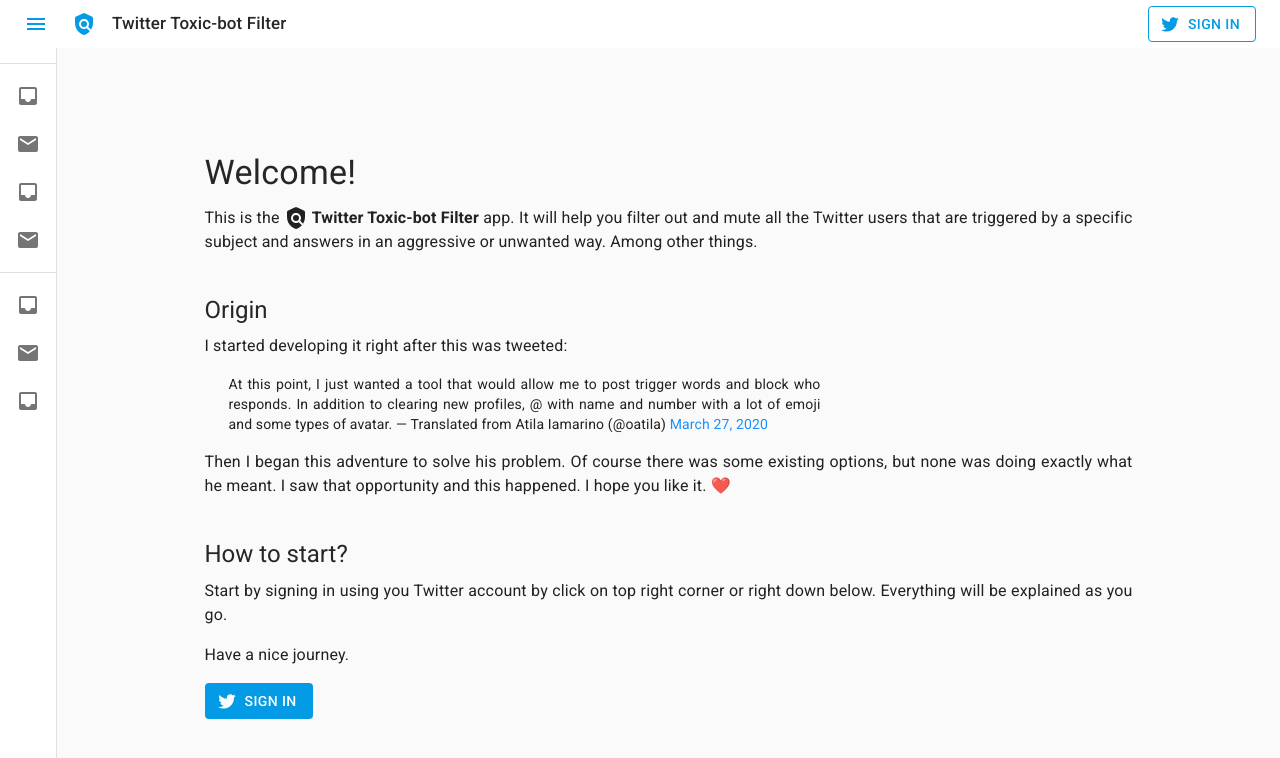
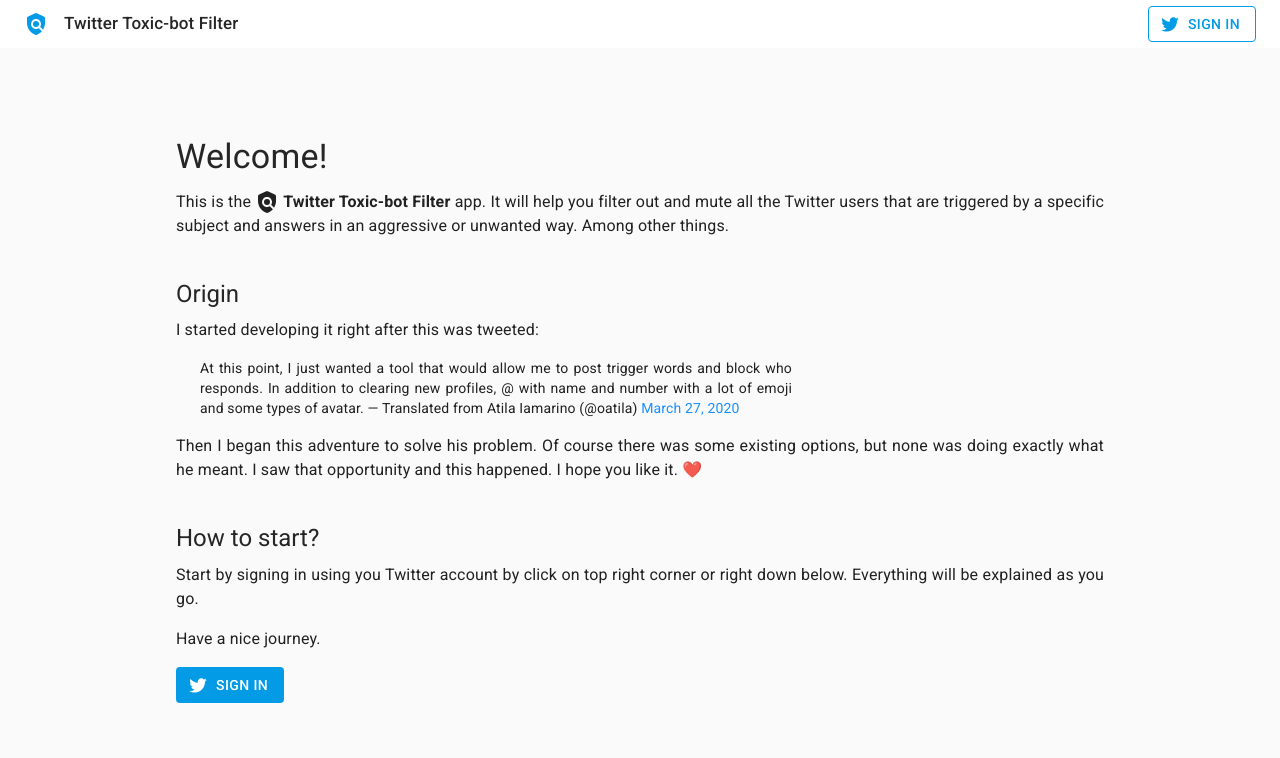
Before and after one commit to italodeandra/twitter-toxic-bot-filter, a React (Create React App) app: page / in a window 1280 px wide. Shown: the top 758 px of the page. Built offline with nearby package versions, Linux system fonts and the light colour scheme.

Commit message:
improve design, usage of user data store and new test views

```diff
--- a/src/views/App/App.tsx
+++ b/src/views/App/App.tsx
@@ -1,13 +1,16 @@
 import React, { useMemo } from 'react'
 import { createMuiTheme, makeStyles, Theme, ThemeProvider } from '@material-ui/core/styles'
-import { BrowserRouter as Router, Link, Route, Switch } from 'react-router-dom'
+import { BrowserRouter as Router, Link, Redirect, Route, Switch } from 'react-router-dom'
 import Welcome from '../Welcome/Welcome'
 import { lightBlue } from '@material-ui/core/colors'
 import { CssBaseline, useMediaQuery } from '@material-ui/core'
-import { PolicyRounded as PolicyRoundedIcon } from '@material-ui/icons'
+import { HomeRounded as HomeRoundedIcon, PolicyRounded as PolicyRoundedIcon } from '@material-ui/icons'
 import { useLocalStorage } from 'react-use'
 import AppDrawer, { toolbarStyles } from './Drawer/AppDrawer'
 import AppAppBar from './AppBar/AppBar'
+import { useUser } from '../../store/reducers/user/userReducer'
+import Home from '../Home/Home'
+import Private from '../Private/Private'
 
 export const drawerWidth = 240
 
@@ -32,6 +35,10 @@ const useStyles = makeStyles((theme: Theme) => ({
     },
 }))
 
+const menus = [
+    { title: 'Home', icon: <HomeRoundedIcon />, url: '/' }
+]
+
 function App() {
     const prefersDarkMode = useMediaQuery('(prefers-color-scheme: dark)')
     const theme = useMemo(
@@ -48,8 +55,10 @@ function App() {
     )
 
     const classes = useStyles()
-    const isMobile = useMediaQuery(theme.breakpoints.down('xs'))
+    const isMobile = useMediaQuery(theme.breakpoints.down('xs'), { noSsr: true })
     const [ open, setOpen ] = useLocalStorage<boolean>('NavigationDrawerOpen', false)
+    const [ user ] = useUser()
+    const isSignedIn = !!user
 
     const logo = useMemo(() => (
       <Link
@@ -87,12 +96,16 @@ function App() {
                     open={open}
                     logo={logo}
                     handleDrawerClose={handleDrawerClose}
+                    handleDrawerOpen={handleDrawerOpen}
+                    isSignedIn={isSignedIn}
+                    menus={menus}
                   />
 
                   <main className={classes.content}>
                       <div className={classes.toolbar} />
                       <Switch>
-                          <Route path="/"><Welcome /></Route>
+                          <Route path="/" exact>{isSignedIn ? <Home /> : <Welcome />}</Route>
+                          <Route path="/private">{isSignedIn ? <Private /> : <Redirect to="/" />}</Route>
                       </Switch>
                   </main>
               </Router>
--- a/src/views/App/Drawer/AppDrawer.tsx
+++ b/src/views/App/Drawer/AppDrawer.tsx
@@ -6,28 +6,31 @@ import {
     ListItem,
     ListItemIcon,
     ListItemText,
+    SwipeableDrawer,
     Tooltip,
     Typography,
     useTheme
 } from '@material-ui/core'
-import React, { FunctionComponent, ReactNode, useState } from 'react'
+import React, { FunctionComponent, ReactElement, ReactNode, useState } from 'react'
 import useScrollVisible from '../../../hooks/useScrollVisible'
-import { Inbox as InboxIcon, Mail as MailIcon } from '@material-ui/icons'
 import { makeStyles, Theme } from '@material-ui/core/styles'
 import { drawerWidth } from '../App'
 import clsx from 'clsx'
 import MenuButton from '../MenuButton/MenuButton'
+import { NavLink } from 'react-router-dom'
 
 export const toolbarStyles = (theme: Theme) => ({
     display: 'flex',
     alignItems: 'center',
     justifyContent: 'flex-end',
+    padding: theme.spacing(0, 2),
+    // necessary for content to be below app bar
+    ...theme.mixins.toolbar,
+    minHeight: '48px !important',
     [theme.breakpoints.down('xs')]: {
         justifyContent: 'flex-start',
+        minHeight: '56px !important'
     },
-    padding: theme.spacing(0, 2),
-    // necessary for content to be below app bar
-    ...theme.mixins.toolbar
 })
 
 const useStyles = makeStyles((theme: Theme) => ({
@@ -38,23 +41,27 @@ const useStyles = makeStyles((theme: Theme) => ({
     },
     drawerPaper: {
         width: drawerWidth,
+        // backgroundColor: 'transparent',
+        // border: 'none'
     },
     drawerOpen: {
         width: drawerWidth,
-        transition: theme.transitions.create('width', {
+        transition: theme.transitions.create([ 'width', 'border', 'background-color' ], {
             easing: theme.transitions.easing.sharp,
             duration: theme.transitions.duration.enteringScreen,
         }),
         overflowX: 'hidden',
     },
     drawerClose: {
-        transition: theme.transitions.create('width', {
+        transition: theme.transitions.create([ 'width', 'border', 'background-color' ], {
             easing: theme.transitions.easing.sharp,
             duration: theme.transitions.duration.leavingScreen,
         }),
         overflowX: 'hidden',
         overflowY: 'hidden',
         width: theme.spacing(7) + 1,
+        border: 'none',
+        backgroundColor: 'transparent',
     },
     drawerCloseScrollable: {
         '&:hover': {
@@ -65,12 +72,27 @@ const useStyles = makeStyles((theme: Theme) => ({
         }
     },
     drawerToolbarDivider: {
-        marginTop: -1
+        marginBottom: -1
+    },
+    drawerSignedOut: {
+        width: '0 !important'
+    },
+    menu: {
+        '&.active': {
+            backgroundColor: theme.palette.primary.main,
+            color: theme.palette.primary.contrastText,
+            fontWeight: theme.typography.fontWeightMedium,
+        }
+    },
+    menuIcon: {
+        color: 'inherit'
     },
 
     toolbar: {
-        ...toolbarStyles(theme)
-    }
+        ...toolbarStyles(theme),
+        // borderBottom: '1px solid rgba(0, 0, 0, 0.12)'
+        paddingRight: 0
+    },
 }))
 
 interface Props {
@@ -78,6 +100,13 @@ interface Props {
     open: boolean
     logo: ReactNode
     handleDrawerClose: () => void
+    handleDrawerOpen: () => void
+    isSignedIn: boolean
+    menus: {
+        title: string
+        icon: ReactElement
+        url: string
+    }[]
 }
 
 const AppDrawer: FunctionComponent<Props> = ({
@@ -85,6 +114,9 @@ const AppDrawer: FunctionComponent<Props> = ({
                                                  open,
                                                  logo,
                                                  handleDrawerClose,
+                                                 handleDrawerOpen,
+                                                 isSignedIn,
+                                                 menus
                                              }) => {
     const classes = useStyles()
     const theme = useTheme()
@@ -93,40 +125,23 @@ const AppDrawer: FunctionComponent<Props> = ({
     const [ isDrawerCloseScrollVisible ] = useScrollVisible(scrollableElementRef)
 
     const drawer = (<>
+        {open &&
         <Divider className={classes.drawerToolbarDivider} />
-        <List>
-            {[ 'Inbox', 'Starred', 'Send email', 'Drafts' ].map((text, index) => (
+        }
+        <List dense={!isMobile}>
+            {menus.map(menu => (
               <Tooltip
-                key={text}
-                title={text}
-                aria-label={text.toLowerCase()}
+                key={menu.title}
+                title={menu.title}
+                aria-label={menu.title.toLowerCase()}
                 placement="right"
                 disableFocusListener={isMobile || open}
                 disableHoverListener={isMobile || open}
                 disableTouchListener={isMobile || open}
               >
-                  <ListItem button>
-                      <ListItemIcon>{index % 2 === 0 ? <InboxIcon /> : <MailIcon />}</ListItemIcon>
-                      <ListItemText primary={text} />
-                  </ListItem>
-              </Tooltip>
-            ))}
-        </List>
-        <Divider />
-        <List>
-            {[ 'All mail', 'Trash', 'Spam' ].map((text, index) => (
-              <Tooltip
-                key={text}
-                title={text}
-                aria-label={text.toLowerCase()}
-                placement="right"
-                disableFocusListener={isMobile || open}
-                disableHoverListener={isMobile || open}
-                disableTouchListener={isMobile || open}
-              >
-                  <ListItem button>
-                      <ListItemIcon>{index % 2 === 0 ? <InboxIcon /> : <MailIcon />}</ListItemIcon>
-                      <ListItemText primary={text} />
+                  <ListItem button component={NavLink} to={menu.url} className={classes.menu}>
+                      <ListItemIcon className={classes.menuIcon}>{menu.icon}</ListItemIcon>
+                      <ListItemText primary={menu.title} primaryTypographyProps={{ variant: 'inherit' }} />
                   </ListItem>
               </Tooltip>
             ))}
@@ -141,12 +156,14 @@ const AppDrawer: FunctionComponent<Props> = ({
                 className={clsx(classes.drawer, {
                     [classes.drawerOpen]: open,
                     [classes.drawerClose]: !open,
+                    [classes.drawerSignedOut]: !isSignedIn
                 })}
                 classes={{
-                    paper: clsx({
+                    paper: clsx(classes.drawerPaper, {
                         [classes.drawerOpen]: open,
                         [classes.drawerClose]: !open,
-                        [classes.drawerCloseScrollable]: isDrawerCloseScrollVisible
+                        [classes.drawerSignedOut]: !isSignedIn,
+                        [classes.drawerCloseScrollable]: isDrawerCloseScrollVisible,
                     }),
                 }}
                 ModalProps={{
@@ -162,17 +179,19 @@ const AppDrawer: FunctionComponent<Props> = ({
                         open={open}
                         onClick={handleDrawerClose}
                         location="drawer"
+                        isSignedIn={isSignedIn}
                       />
                   </div>
                   {drawer}
               </Drawer>
           </Hidden>
           <Hidden smUp>
-              <Drawer
+              <SwipeableDrawer
                 variant="temporary"
                 anchor={theme.direction === 'rtl' ? 'right' : 'left'}
                 open={open}
                 onClose={handleDrawerClose}
+                onOpen={handleDrawerOpen}
                 classes={{
                     paper: classes.drawerPaper,
                 }}
@@ -187,7 +206,7 @@ const AppDrawer: FunctionComponent<Props> = ({
                       </Typography>
                   </div>
                   {drawer}
-              </Drawer>
+              </SwipeableDrawer>
           </Hidden>
       </nav>
     )
--- a/src/views/App/MenuButton/MenuButton.tsx
+++ b/src/views/App/MenuButton/MenuButton.tsx
@@ -1,9 +1,8 @@
-import MenuIcon from '@material-ui/icons/Menu'
 import { IconButton, PropTypes } from '@material-ui/core'
 import React, { FunctionComponent, useRef } from 'react'
 import { makeStyles, Theme } from '@material-ui/core/styles'
 import { animated, useTransition } from 'react-spring'
-import { MenuOpenRounded as MenuOpenRoundedIcon } from '@material-ui/icons'
+import { MenuOpenRounded as MenuOpenRoundedIcon, MenuRounded as MenuRoundedIcon } from '@material-ui/icons'
 
 const useStyles = makeStyles((theme: Theme) => ({
     root: {
@@ -25,6 +24,7 @@ interface Props {
     ariaLabel?: string
     color?: PropTypes.Color
     edge?: 'start' | 'end' | false
+    isSignedIn: boolean
 }
 
 const MenuButton: FunctionComponent<Props> = ({
@@ -35,16 +35,19 @@ const MenuButton: FunctionComponent<Props> = ({
                                                   location,
                                                   ariaLabel,
                                                   color,
-                                                  edge
+                                                  edge,
+                                                  isSignedIn
                                               }) => {
     const classes = useStyles()
     const ref = useRef<HTMLDivElement>(null)
 
-    let show = true
-    if (location === 'app-bar') {
-        show = !isMobile && !open
-    } else if (location === 'drawer') {
-        show = !isMobile && open
+    let show = isSignedIn
+    if (isSignedIn) {
+        if (location === 'app-bar') {
+            show = isMobile || !open
+        } else if (location === 'drawer') {
+            show = !isMobile && open
+        }
     }
 
     const transitions = useTransition(show, null, {
@@ -70,7 +73,7 @@ const MenuButton: FunctionComponent<Props> = ({
                     className={className}
                   >
                       {location === 'drawer' && <MenuOpenRoundedIcon />}
-                      {location === 'app-bar' && <MenuIcon />}
+                      {location === 'app-bar' && <MenuRoundedIcon />}
                   </IconButton>
               </animated.div>
             )
--- /dev/null
+++ b/src/views/Home/Home.tsx
@@ -0,0 +1,12 @@
+import { Container } from '@material-ui/core'
+import React from 'react'
+
+const Home = () => {
+    return (
+      <Container maxWidth="md">
+          hello world
+      </Container>
+    )
+}
+
+export default Home
--- /dev/null
+++ b/src/views/Private/Private.tsx
@@ -0,0 +1,12 @@
+import { Container } from '@material-ui/core'
+import React from 'react'
+
+const Private = () => {
+    return (
+      <Container maxWidth="md">
+          hello world
+      </Container>
+    )
+}
+
+export default Private
```
